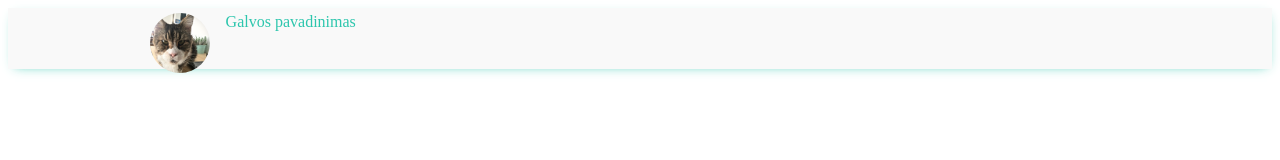
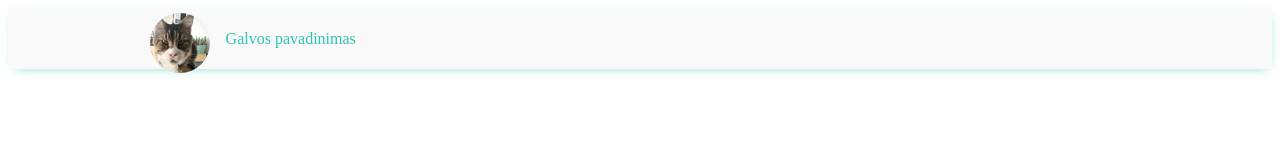
Before and after one commit to spraitas/lsportfolio, a Gatsby site: page / in a window 1280 px wide. Built offline with nearby package versions, Linux system fonts and the light colour scheme; Gatsby itself is replaced by a stand-in of ours.

Commit message:
header update and fix

```diff
--- a/package.json
+++ b/package.json
@@ -8,7 +8,7 @@
     "babel-plugin-styled-components": "^1.10.2",
     "box": "0.0.4",
     "gatsby": "^2.10.4",
-    "gatsby-cli": "^2.7.3",
+    "gatsby-cli": "^2.7.7",
     "gatsby-image": "^2.2.3",
     "gatsby-plugin-manifest": "^2.2.0",
     "gatsby-plugin-offline": "^2.2.0",
--- a/src/components/box/avatar.js
+++ b/src/components/box/avatar.js
@@ -2,7 +2,6 @@ import React from 'react'
 import { StaticQuery, graphql } from "gatsby"
 import Img from 'gatsby-image'
 import styled from 'styled-components'
-
 
 const Avatar = styled.div`
 img {
@@ -12,9 +11,7 @@ img {
   margin-left: auto;
   margin-right: auto;
 }
-
 `
-
 
 const query = graphql`
   query {
--- a/src/components/box/container.js
+++ b/src/components/box/container.js
@@ -4,8 +4,6 @@ const Container = styled.div`
 	max-width: 1280px;
 	margin: auto;
 	width: 90%;
-	display: flex;
-
 
 
 	@media (min-width: 601px) {
--- a/src/components/header.js
+++ b/src/components/header.js
@@ -1,13 +1,11 @@
 import React from "react"
 import { Link } from "gatsby"
 import { StaticQuery, graphql } from "gatsby"
-import PropTypes from "prop-types"
 import styled from 'styled-components'
 import Container from './box/container'
 import Avatar from './box/avatar'
 
 import * as palette from "./variables.js"
-
 
 const Header = styled.div`
   margin-top: 1px;
@@ -19,7 +17,6 @@ const Header = styled.div`
   transition: background 1.5s ease;
   z-index:99;
 `
-
 const Logo = styled.div`
   transition: 0.5s;
   height: 3.2rem;
@@ -29,20 +26,24 @@ const Logo = styled.div`
   &:hover {
     opacity: 0.2;
     transition: 0.2s;
-    transform: rotate(-720deg);
+    transform: rotate(-360deg);
   }
 `
-const Header_title = styled.div`
-text-align: center;
+const HeaderTitle = styled.div`
+  color: ${palette.ls_main};
+  display: flex;
+  height: 100%;
+  justify-content: left;
+  align-items: center;
+`
+const StyledLink = styled(Link)`
+  text-decoration: none;
+  display: flex;
+	align-items: center;
 
-vertical-align: middle;
-  color: ${palette.ls_main};
-
-
+  &:focus, &:hover, &:visited, &:link, &:active {
+      text-decoration: none;
 `
-
-
-
 
 
 export default () => (
@@ -57,21 +58,21 @@ export default () => (
       }
     }
   `}
+
   render={data => (
 
       <Header>
+
         <Container>
+          <StyledLink to="/">
           <Logo>
           <Avatar />
           </Logo>
 
-          <Header_title>
-
+          <HeaderTitle>
           <span>{data.site.siteMetadata.title}</span>
-          </Header_title>
-
-
-
+          </HeaderTitle>
+          </StyledLink>
         </Container>
 
       </Header>
--- a/src/pages/index.js
+++ b/src/pages/index.js
@@ -4,7 +4,7 @@ import styled from 'styled-components'
 import * as palette from "../components/variables.js"
 import Button from "../components/button"
 import Header from "../components/header"
-import Container from '../components/box/container'
+
 
 
 
```
Also changed, not shown: gatsby-node.js (+7 -5 lines), 1 other file.
